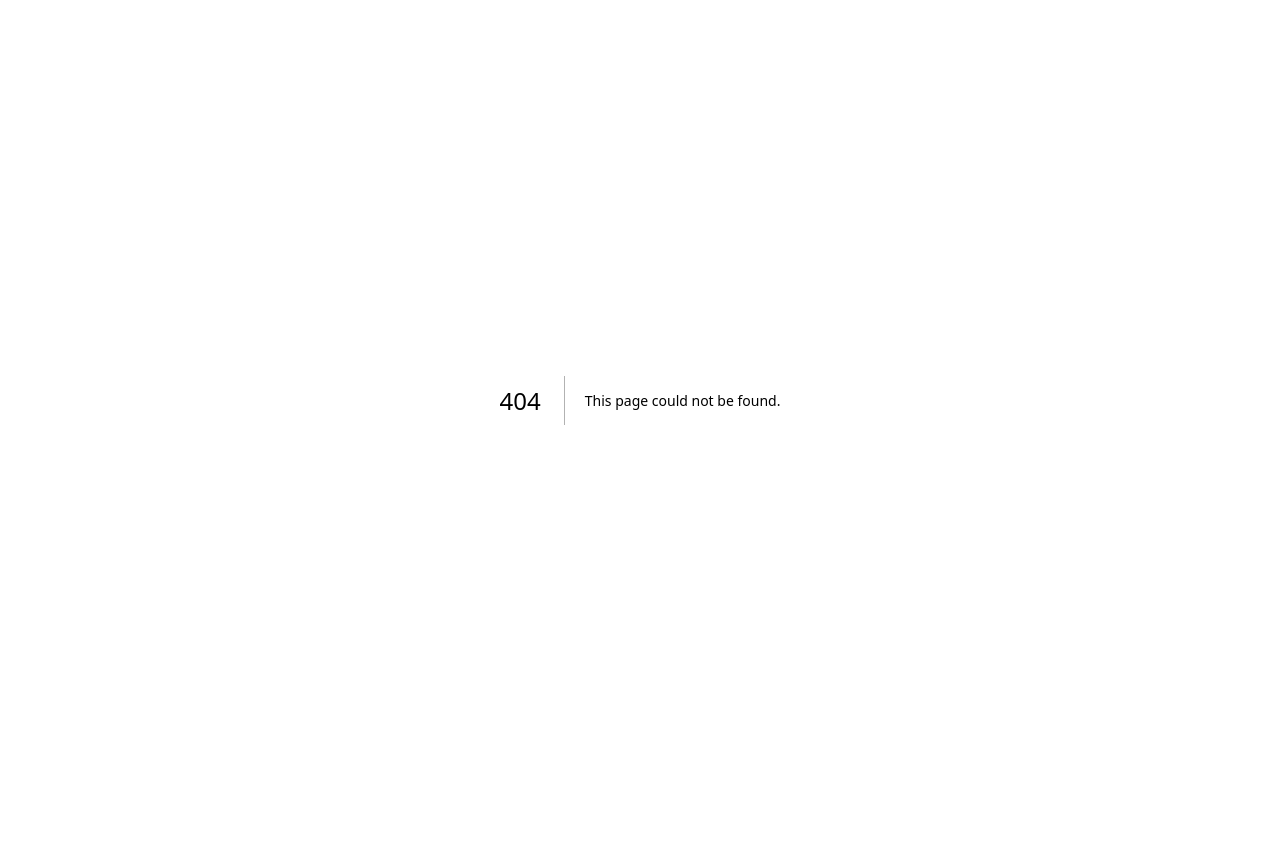
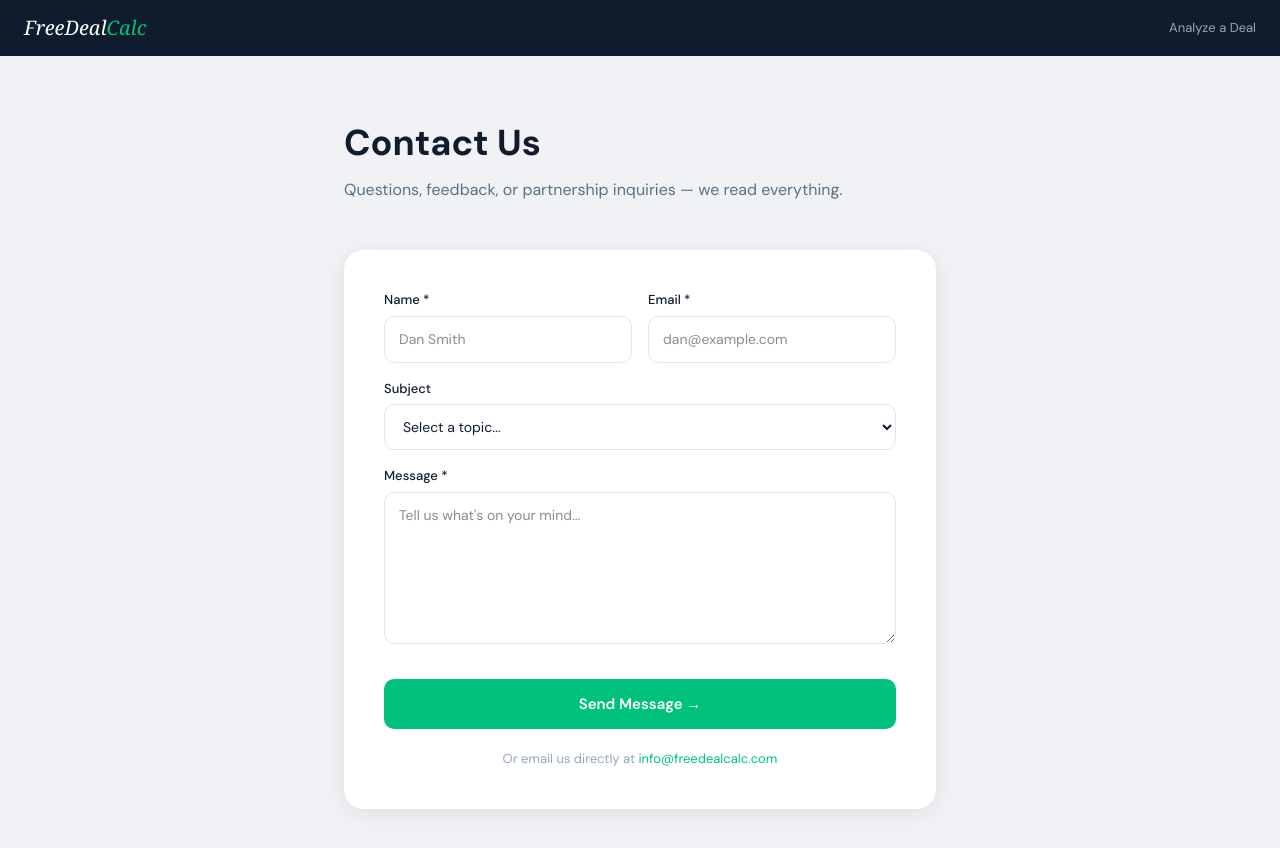
Before and after one commit to freedealcalc/freedealcalc, a Next.js app: page /contact in a window 1280 px wide. Before the commit this address had no page. Shown: the top 848 px of the page. Before the commit the page ends 800 px from the top, so only its background shows below. Built offline with nearby package versions, Linux system fonts and the light colour scheme.

Commit message:
Contact page

```diff
--- /dev/null
+++ b/app/api/contact/route.js
@@ -0,0 +1,27 @@
+export async function POST(request) {
+  try {
+    const { name, email, subject, message } = await request.json();
+
+    await fetch('https://api.sendgrid.com/v3/mail/send', {
+      method: 'POST',
+      headers: {
+        'Authorization': `Bearer ${process.env.SENDGRID_API_KEY}`,
+        'Content-Type': 'application/json',
+      },
+      body: JSON.stringify({
+        personalizations: [{ to: [{ email: 'info@freedealcalc.com' }] }],
+        from: { email: 'info@freedealcalc.com', name: 'FreeDealCalc' },
+        reply_to: { email: email, name: name },
+        subject: `Contact Form: ${subject || 'General Inquiry'} — ${name}`,
+        content: [{
+          type: 'text/plain',
+          value: `New contact form submission:\n\nName: ${name}\nEmail: ${email}\nSubject: ${subject}\n\nMessage:\n${message}`
+        }]
+      })
+    });
+
+    return Response.json({ success: true });
+  } catch(e) {
+    return Response.json({ error: 'Failed to send' }, { status: 500 });
+  }
+}
--- /dev/null
+++ b/app/contact/page.js
@@ -0,0 +1,116 @@
+'use client';
+import { useState } from 'react';
+
+export default function ContactPage() {
+  const [form, setForm] = useState({ name: '', email: '', subject: '', message: '' });
+  const [loading, setLoading] = useState(false);
+  const [submitted, setSubmitted] = useState(false);
+  const [error, setError] = useState(null);
+
+  function set(key, val) {
+    setForm(f => ({ ...f, [key]: val }));
+  }
+
+  async function handleSubmit() {
+    if (!form.name || !form.email || !form.message) {
+      setError('Please fill in all required fields.');
+      return;
+    }
+    setLoading(true);
+    setError(null);
+    try {
+      await fetch('/api/contact', {
+        method: 'POST',
+        headers: { 'Content-Type': 'application/json' },
+        body: JSON.stringify(form),
+      });
+      setSubmitted(true);
+    } catch(e) {
+      setError('Something went wrong. Please email us directly at info@freedealcalc.com');
+    }
+    setLoading(false);
+  }
+
+  return (
+    <div style={{ minHeight: '100vh', background: '#f0f2f5', fontFamily: 'DM Sans, sans-serif' }}>
+      <nav style={{ background: '#0f1c2d', height: '56px', display: 'flex', alignItems: 'center', justifyContent: 'space-between', padding: '0 24px' }}>
+        <a href="/" style={{ fontFamily: 'Georgia, serif', fontStyle: 'italic', fontSize: '20px', color: 'white', textDecoration: 'none' }}>
+          FreeDeal<span style={{ color: '#00C27C' }}>Calc</span>
+        </a>
+        <a href="/freddie" style={{ fontSize: '13px', color: '#94a8b8', textDecoration: 'none' }}>Analyze a Deal</a>
+      </nav>
+
+      <div style={{ maxWidth: '640px', margin: '0 auto', padding: '60px 24px' }}>
+        <h1 style={{ fontSize: '36px', fontWeight: '700', color: '#0f1c2d', marginBottom: '8px' }}>Contact Us</h1>
+        <p style={{ fontSize: '16px', color: '#5a7184', marginBottom: '48px' }}>Questions, feedback, or partnership inquiries — we read everything.</p>
+
+        {submitted ? (
+          <div style={{ background: 'white', borderRadius: '20px', padding: '48px', textAlign: 'center', boxShadow: '0 4px 24px rgba(0,0,0,0.08)' }}>
+            <div style={{ fontSize: '48px', marginBottom: '16px' }}>✅</div>
+            <h2 style={{ fontSize: '22px', fontWeight: '700', color: '#0f1c2d', marginBottom: '8px' }}>Message sent.</h2>
+            <p style={{ fontSize: '14px', color: '#5a7184', marginBottom: '24px' }}>We'll get back to you within 1 business day.</p>
+            <a href="/" style={{ padding: '12px 24px', background: '#00C27C', color: 'white', borderRadius: '10px', textDecoration: 'none', fontSize: '14px', fontWeight: '600' }}>Back to Home</a>
+          </div>
+        ) : (
+          <div style={{ background: 'white', borderRadius: '20px', padding: '40px', boxShadow: '0 4px 24px rgba(0,0,0,0.08)' }}>
+
+            {error && (
+              <div style={{ background: 'rgba(255,80,80,0.1)', border: '1px solid #ff5050', borderRadius: '10px', padding: '12px 16px', fontSize: '14px', color: '#ff5050', marginBottom: '20px' }}>
+                {error}
+              </div>
+            )}
+
+            <div style={{ display: 'grid', gridTemplateColumns: '1fr 1fr', gap: '16px', marginBottom: '16px' }}>
+              <div>
+                <label style={{ fontSize: '13px', fontWeight: '500', color: '#0f1c2d', display: 'block', marginBottom: '6px' }}>Name *</label>
+                <input type="text" value={form.name} onChange={e => set('name', e.target.value)}
+                  placeholder="Dan Smith"
+                  style={{ width: '100%', padding: '12px 14px', borderRadius: '10px', border: '1.5px solid #e4e8ed', fontSize: '14px', fontFamily: 'DM Sans, sans-serif', outline: 'none', color: '#0f1c2d', boxSizing: 'border-box' }} />
+              </div>
+              <div>
+                <label style={{ fontSize: '13px', fontWeight: '500', color: '#0f1c2d', display: 'block', marginBottom: '6px' }}>Email *</label>
+                <input type="email" value={form.email} onChange={e => set('email', e.target.value)}
+                  placeholder="dan@example.com"
+                  style={{ width: '100%', padding: '12px 14px', borderRadius: '10px', border: '1.5px solid #e4e8ed', fontSize: '14px', fontFamily: 'DM Sans, sans-serif', outline: 'none', color: '#0f1c2d', boxSizing: 'border-box' }} />
+              </div>
+            </div>
+
+            <div style={{ marginBottom: '16px' }}>
+              <label style={{ fontSize: '13px', fontWeight: '500', color: '#0f1c2d', display: 'block', marginBottom: '6px' }}>Subject</label>
+              <select value={form.subject} onChange={e => set('subject', e.target.value)}
+                style={{ width: '100%', padding: '12px 14px', borderRadius: '10px', border: '1.5px solid #e4e8ed', fontSize: '14px', fontFamily: 'DM Sans, sans-serif', outline: 'none', color: '#0f1c2d', background: 'white' }}>
+                <option value="">Select a topic...</option>
+                <option value="General Question">General Question</option>
+                <option value="Account / Billing">Account / Billing</option>
+                <option value="Deal Blast">Deal Blast</option>
+                <option value="Partnership">Partnership</option>
+                <option value="Bug Report">Bug Report</option>
+                <option value="Feature Request">Feature Request</option>
+                <option value="Press / Media">Press / Media</option>
+              </select>
+            </div>
+
+            <div style={{ marginBottom: '28px' }}>
+              <label style={{ fontSize: '13px', fontWeight: '500', color: '#0f1c2d', display: 'block', marginBottom: '6px' }}>Message *</label>
+              <textarea value={form.message} onChange={e => set('message', e.target.value)}
+                placeholder="Tell us what's on your mind..."
+                rows={6}
+                style={{ width: '100%', padding: '12px 14px', borderRadius: '10px', border: '1.5px solid #e4e8ed', fontSize: '14px', fontFamily: 'DM Sans, sans-serif', outline: 'none', color: '#0f1c2d', boxSizing: 'border-box', resize: 'vertical', lineHeight: '1.5' }} />
+            </div>
+
+            <button onClick={handleSubmit} disabled={loading}
+              style={{ width: '100%', padding: '14px', background: '#00C27C', border: 'none', borderRadius: '10px', color: 'white', fontSize: '15px', fontWeight: '600', cursor: loading ? 'not-allowed' : 'pointer', opacity: loading ? 0.7 : 1 }}>
+              {loading ? 'Sending...' : 'Send Message →'}
+            </button>
+
+            <div style={{ textAlign: 'center', marginTop: '20px', fontSize: '13px', color: '#94a8b8' }}>
+              Or email us directly at{' '}
+              <a href="mailto:info@freedealcalc.com" style={{ color: '#00C27C', textDecoration: 'none' }}>info@freedealcalc.com</a>
+            </div>
+          </div>
+        )}
+      </div>
+      <style>{`@import url('https://fonts.googleapis.com/css2?family=DM+Sans:wght@400;500;600;700&display=swap');`}</style>
+    </div>
+  );
+}
--- a/app/page.js
+++ b/app/page.js
@@ -183,7 +183,7 @@ export default function HomePage() {
         <div style={{ fontSize: '12px', color: '#5a7184' }}>
           <a href="/privacy" style={{ color: '#5a7184', textDecoration: 'none', marginRight: '16px' }}>Privacy</a>
           <a href="/terms" style={{ color: '#5a7184', textDecoration: 'none', marginRight: '16px' }}>Terms</a>
-          <a href="mailto:info@freedealcalc.com" style={{ color: '#5a7184', textDecoration: 'none' }}>Contact</a>
+          <a href="/contact" style={{ color: '#5a7184', textDecoration: 'none' }}>Contact</a>
         </div>
         <div style={{ fontSize: '11px', color: '#3a4a5a', marginTop: '12px' }}>© 2026 FreeDealCalc. Analyze. Report. Win.</div>
       </footer>
```
